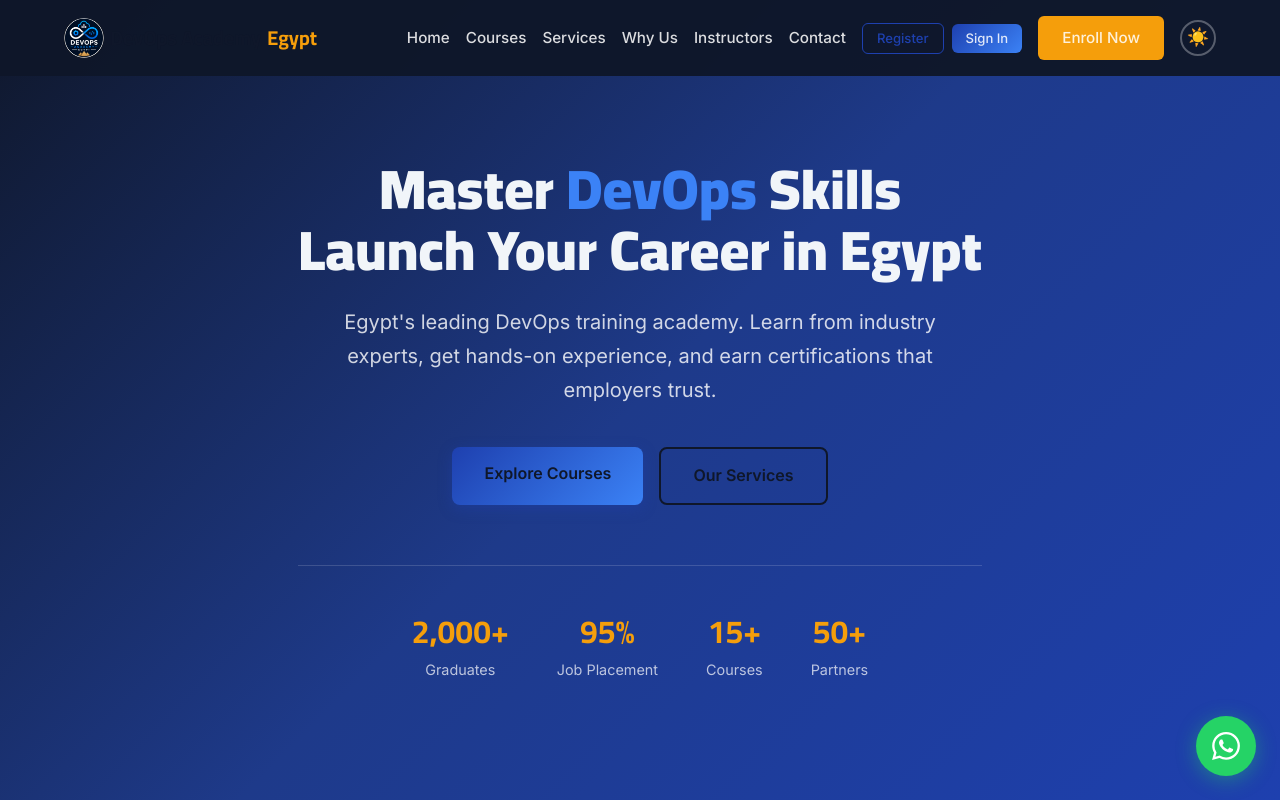
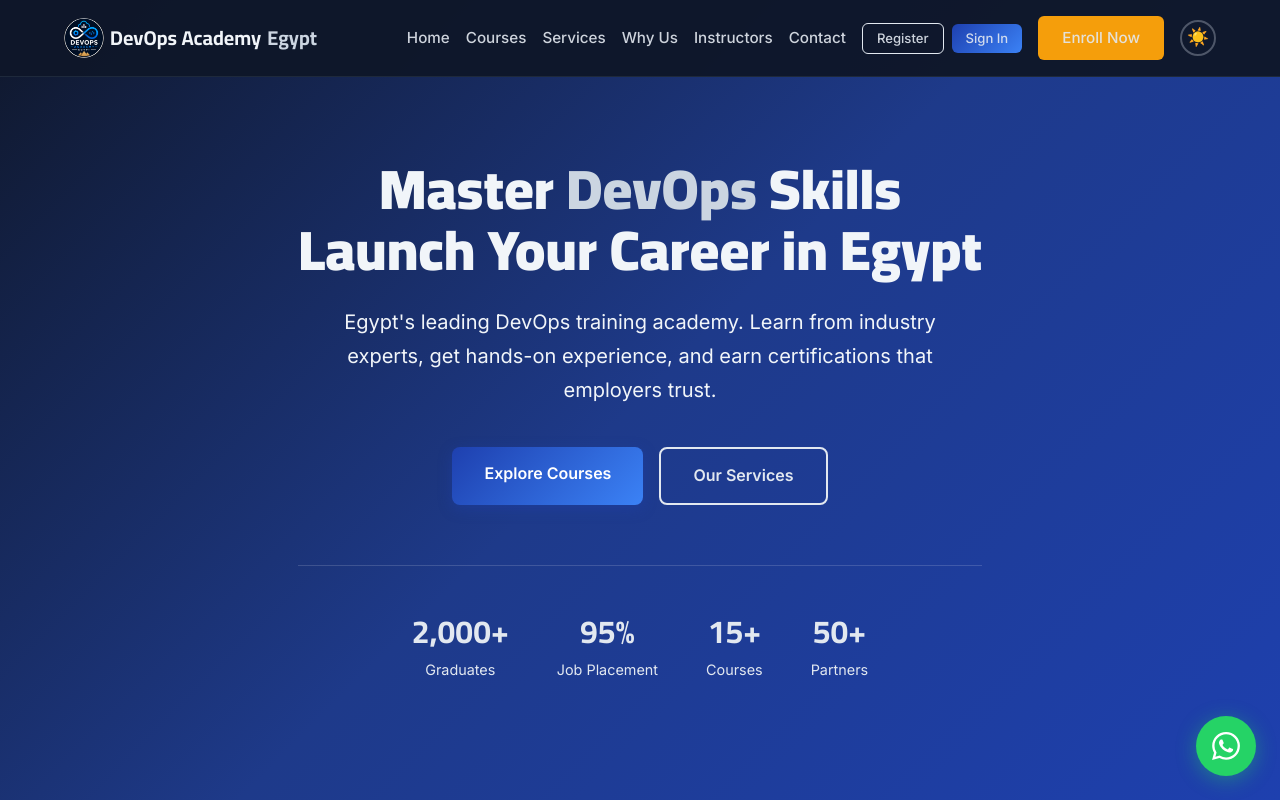
Before and after one commit to Maged2344/DevopsAcademy, a website: page frontend/index.html in a window 1280 px wide. Both pictures are taken after a click on the button "Toggle dark mode". Shown: the top 800 px of the page. Drawn offline with Linux system fonts and the light colour scheme; no server answers; files whose address does not match are found by name.

Commit message:
fix: enhance dark mode - fix invisible logo, nav links, and improve text contrast
- Fix .logo disappearing (was using var(--white) which becomes dark)
- Fix nav links invisible in dark mode
- Fix buttons text color on dark backgrounds
- Improve paragraph/span/list text contrast (#cbd5e1)
- Fix hero content visibility
- Fix footer links readability
- Fix theme toggle border visibility

```diff
--- a/frontend/styles.css
+++ b/frontend/styles.css
@@ -37,6 +37,84 @@ html.dark-mode body {
 
 body.dark-mode .navbar {
     background: rgba(15, 23, 42, 0.97);
+    border-bottom: 1px solid #1e293b;
+}
+
+body.dark-mode .logo {
+    color: #f1f5f9 !important;
+}
+
+body.dark-mode .nav-links a {
+    color: rgba(226, 232, 240, 0.9);
+}
+
+body.dark-mode .nav-links a:hover {
+    color: #f59e0b;
+}
+
+body.dark-mode .hero-content h1,
+body.dark-mode .hero-content p,
+body.dark-mode .hero-content .hero-subtitle {
+    color: #f1f5f9;
+}
+
+body.dark-mode .hero-stats span,
+body.dark-mode .hero-stats .stat-number {
+    color: #e2e8f0;
+}
+
+body.dark-mode .btn-outline {
+    color: #e2e8f0;
+    border-color: #e2e8f0;
+}
+
+body.dark-mode .btn-outline:hover {
+    background: #e2e8f0;
+    color: #0f172a;
+}
+
+body.dark-mode p,
+body.dark-mode span,
+body.dark-mode li {
+    color: #cbd5e1;
+}
+
+body.dark-mode .footer-links a,
+body.dark-mode .footer p,
+body.dark-mode .footer span {
+    color: #94a3b8;
+}
+
+body.dark-mode .footer-links a:hover {
+    color: #f59e0b;
+}
+
+body.dark-mode .btn-primary {
+    color: #ffffff;
+}
+
+body.dark-mode .btn-secondary {
+    color: #e2e8f0;
+    border-color: #e2e8f0;
+}
+
+body.dark-mode .btn-secondary:hover {
+    background: #e2e8f0;
+    color: #0f172a;
+}
+
+body.dark-mode .btn-small {
+    color: #ffffff;
+}
+
+body.dark-mode .course-card p,
+body.dark-mode .course-card .course-description {
+    color: #94a3b8;
+}
+
+body.dark-mode .theme-toggle {
+    border-color: rgba(226, 232, 240, 0.3);
+    color: #e2e8f0;
 }
 
 body.dark-mode .courses,
```
